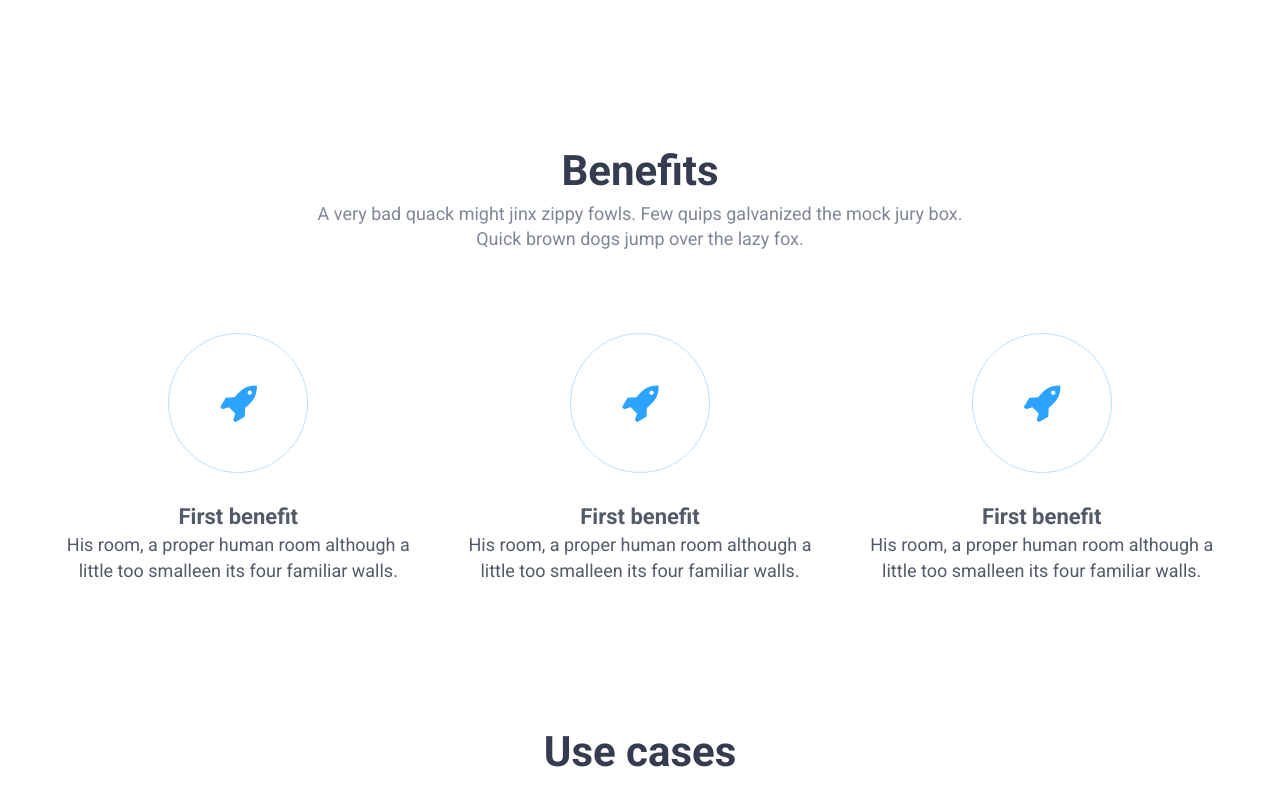
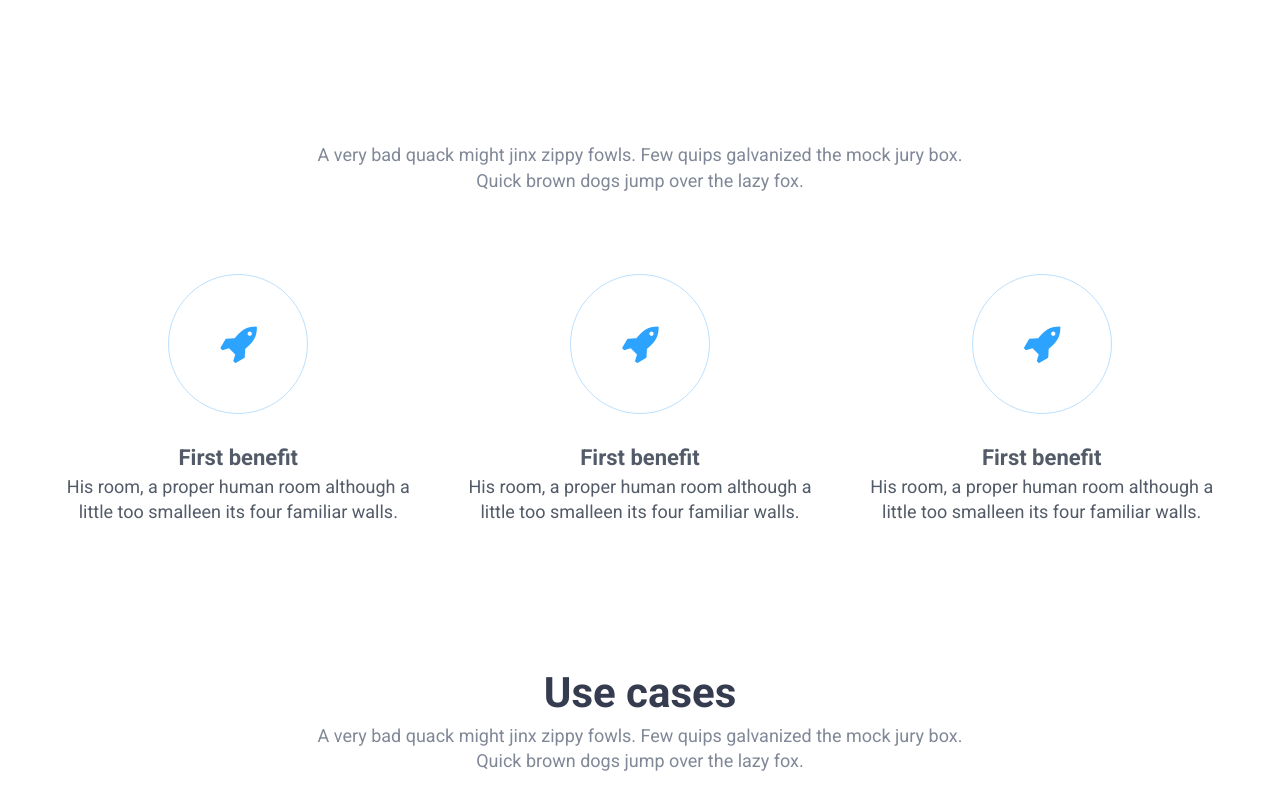
Before and after one commit to vibbycom/vibbycom.github.io, a Jekyll site: the page built from _pages/landing.html, in a window 1280 px wide and 900 px high, scrolled down 919 px, cut to the strip 113-900 px from the top of the window. Built offline with Jekyll 4.4.1, drawn with Linux system fonts in a browser that asks for light colours; nearby versions of some CDN libraries.

Commit message:
Removed header for "Benefits" section
No need for it.

```diff
--- a/_pages/landing.html
+++ b/_pages/landing.html
@@ -26,7 +26,6 @@ description: Vibby homepage
 
   <section class="block benefits">
     <div class="block__header">
-      <h2 class="block__title">Benefits</h2>
       <p class="block__description">A very bad quack might jinx zippy fowls. Few quips galvanized the mock jury box. Quick brown dogs jump over the lazy fox.</p>
     </div>
     <div class="grid">
```
